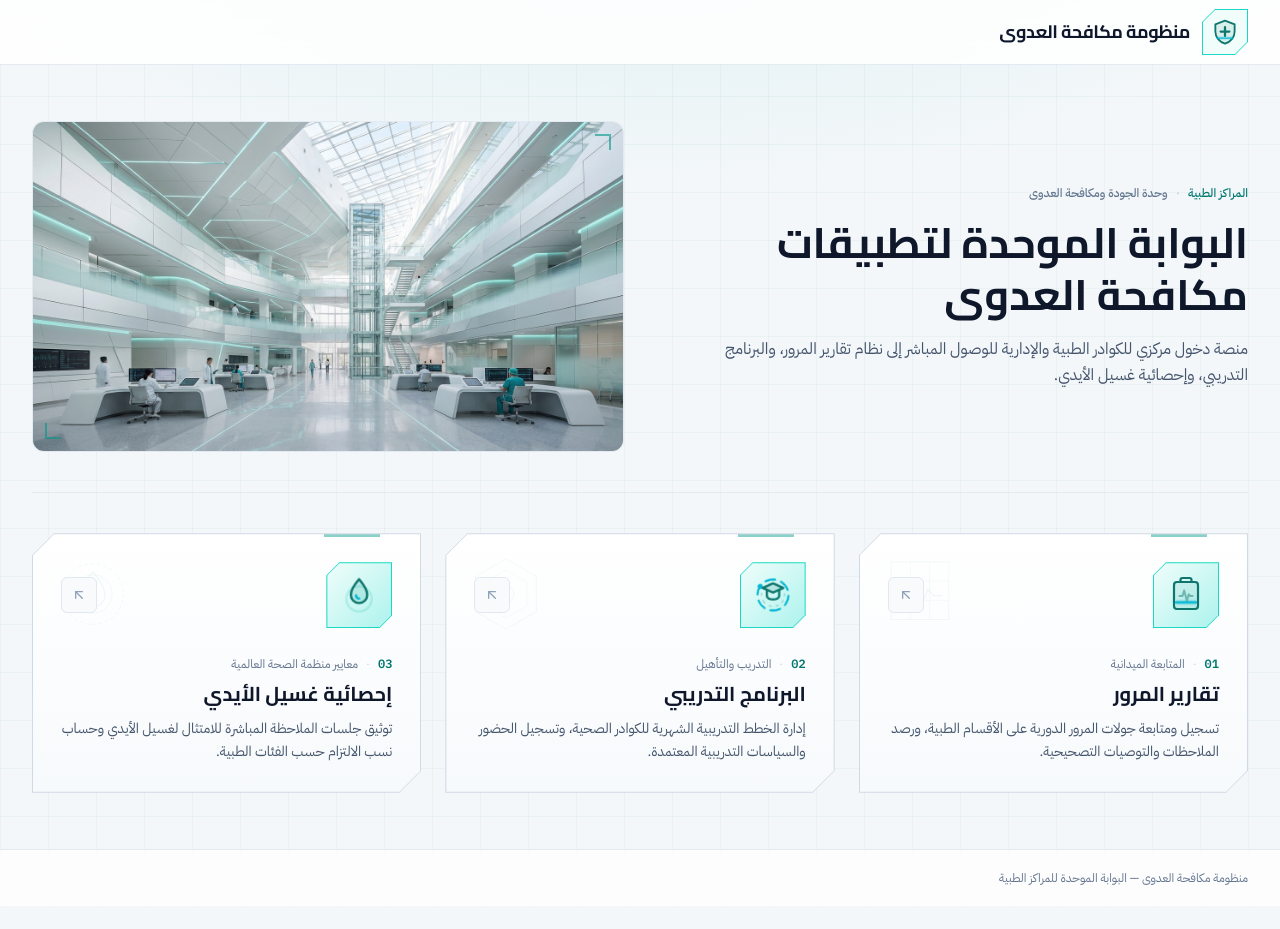
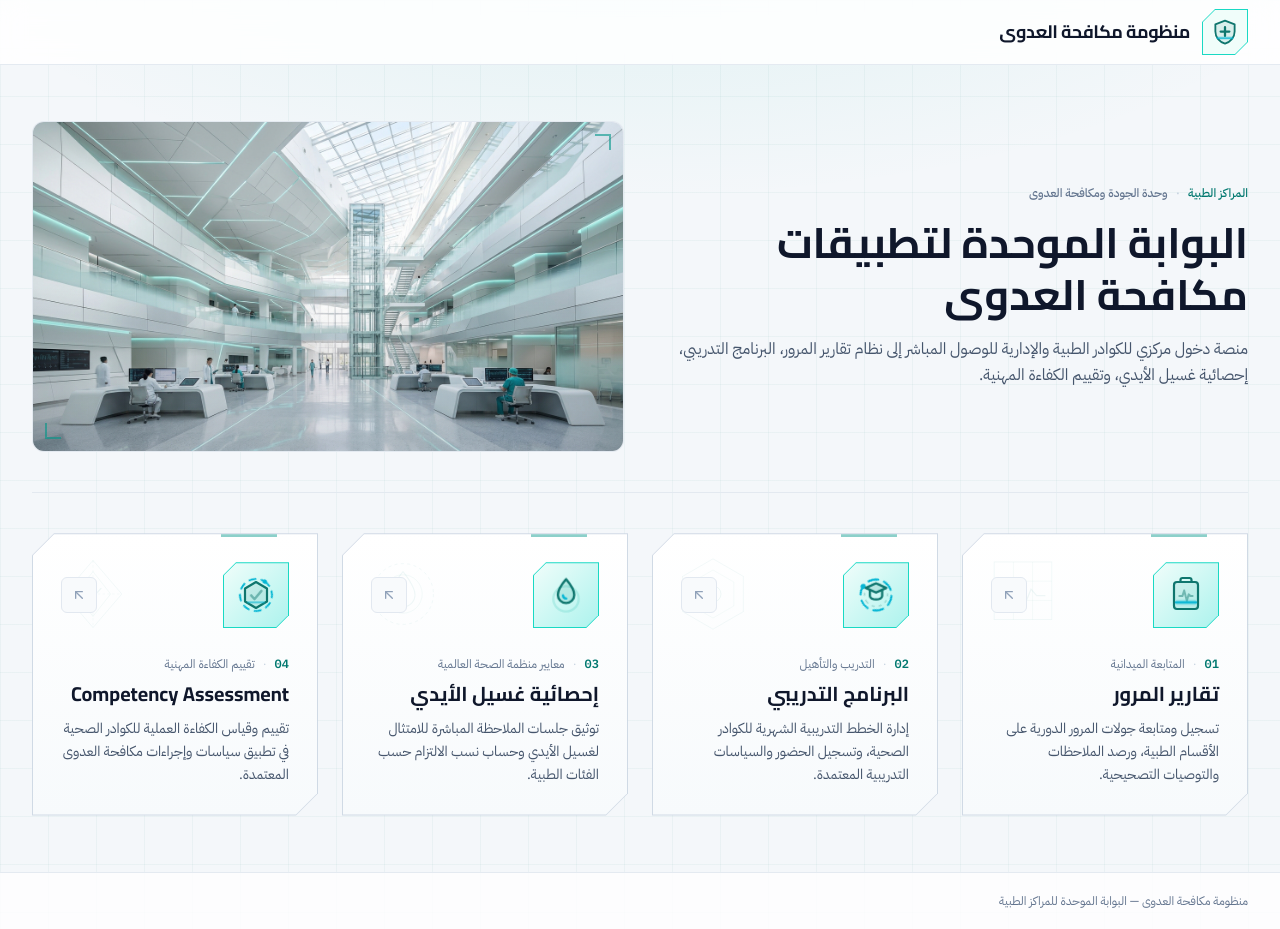
Before and after one commit to fadyazoz93/IPC-App, a React (Vite) app: page / in a window 1280 px wide. Before the commit the page ends 906 px from the top, so only its background shows below. Built offline with nearby package versions, Linux system fonts and the light colour scheme.

Commit message:
feat: add competency assessment application module
Extend the portal to include the competency assessment app, including its configuration and associated iconography.

```diff
--- a/src/App.tsx
+++ b/src/App.tsx
@@ -2,7 +2,7 @@ import React, { useEffect, useState } from 'react';
 import { ArrowUpLeft } from 'lucide-react';
 import heroVisual from './assets/images/futuristic_light_medical_center_1794850624631.jpg';
 
-type AppCardId = 'ipc-reports' | 'ipc-training' | 'ipc-hhc';
+type AppCardId = 'ipc-reports' | 'ipc-training' | 'ipc-hhc' | 'ipc-competency';
 
 interface PortalAppItem {
   id: AppCardId;
@@ -40,6 +40,15 @@ const PORTAL_APPS: PortalAppItem[] = [
     description:
       'توثيق جلسات الملاحظة المباشرة للامتثال لغسيل الأيدي وحساب نسب الالتزام حسب الفئات الطبية.',
     url: 'https://ipc-hhc.vercel.app/',
+  },
+  {
+    id: 'ipc-competency',
+    indexLabel: '04',
+    categoryLabel: 'تقييم الكفاءة المهنية',
+    title: 'Competency Assessment',
+    description:
+      'تقييم وقياس الكفاءة العملية للكوادر الصحية في تطبيق سياسات وإجراءات مكافحة العدوى المعتمدة.',
+    url: 'https://ipc-competency.vercel.app/',
   },
 ];
 
@@ -255,6 +264,53 @@ function CardAnimatedIcon({ id }: { id: AppCardId }) {
     );
   }
 
+  if (id === 'ipc-competency') {
+    return (
+      <svg viewBox="0 0 40 40" className="w-10 h-10" fill="none" aria-hidden="true">
+        <g className="animate-orbit-slow">
+          <circle
+            cx="20"
+            cy="20"
+            r="16"
+            stroke="#06B6D4"
+            strokeWidth="1.9"
+            strokeDasharray="6 6"
+            strokeLinecap="round"
+          />
+          <circle cx="36" cy="20" r="2.2" fill="#06B6D4" />
+        </g>
+        <polygon
+          points="20,7 31,13.5 31,26.5 20,33 9,26.5 9,13.5"
+          fill="#0F766E"
+          fillOpacity="0.1"
+          stroke="#0F766E"
+          strokeWidth="2.2"
+          strokeLinejoin="round"
+        />
+        <g className="animate-scan-beam">
+          <line
+            x1="12"
+            y1="20"
+            x2="28"
+            y2="20"
+            stroke="#06B6D4"
+            strokeWidth="2"
+            strokeOpacity="0.6"
+            strokeLinecap="round"
+          />
+        </g>
+        <path
+          d="M14.5 20.5L18.2 24.2L26 16"
+          stroke="#0F766E"
+          strokeWidth="2.6"
+          strokeLinecap="round"
+          strokeLinejoin="round"
+          className="animate-pulse-line"
+        />
+      </svg>
+    );
+  }
+
   return (
     <svg viewBox="0 0 40 40" className="w-10 h-10" fill="none" aria-hidden="true">
       <circle
@@ -330,7 +386,7 @@ export default function App() {
 
             <p className="text-sm sm:text-base text-slate-600 leading-relaxed max-w-xl">
               منصة دخول مركزي للكوادر الطبية والإدارية للوصول المباشر إلى نظام تقارير المرور،
-              والبرنامج التدريبي، وإحصائية غسيل الأيدي.
+              البرنامج التدريبي، إحصائية غسيل الأيدي، وتقييم الكفاءة المهنية.
             </p>
           </div>
 
@@ -369,7 +425,7 @@ export default function App() {
 
         <section
           aria-label="قائمة التطبيقات"
-          className="mt-10 grid grid-cols-1 md:grid-cols-3 gap-6"
+          className="mt-10 grid grid-cols-1 sm:grid-cols-2 lg:grid-cols-4 gap-6"
         >
           {PORTAL_APPS.map((app) => (
             <a
@@ -412,6 +468,14 @@ export default function App() {
                       <circle cx="60" cy="60" r="38" stroke="currentColor" strokeWidth="1" strokeDasharray="4 4" />
                       <circle cx="60" cy="60" r="24" stroke="currentColor" strokeWidth="0.9" />
                       <path d="M60 32C60 32 45 50 45 61C45 69.3 51.7 76 60 76C68.3 76 75 69.3 75 61C75 50 60 32 60 32Z" stroke="currentColor" strokeWidth="1.3" />
+                    </>
+                  )}
+                  {app.id === 'ipc-competency' && (
+                    <>
+                      <polygon points="60,18 96,60 60,102 24,60" stroke="currentColor" strokeWidth="1" />
+                      <polygon points="60,32 82,60 60,88 38,60" stroke="currentColor" strokeWidth="0.85" />
+                      <path d="M60 18V102M24 60H96" stroke="currentColor" strokeWidth="0.7" strokeDasharray="3 3" />
+                      <path d="M51 60L57.5 66.5L70 53" stroke="currentColor" strokeWidth="1.6" strokeLinecap="round" strokeLinejoin="round" />
                     </>
                   )}
                 </svg>
```
